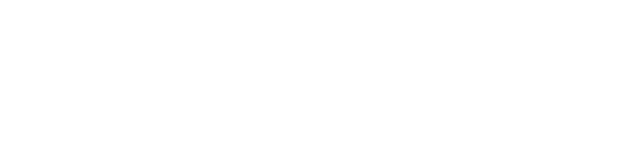
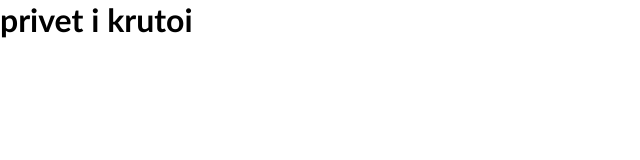
Before and after one commit to vikapv/laba-5, a plain HTML site: page index.html in a window 1280 px wide. Shown: the whole page, without its empty margins (0-640 px from the left). Drawn offline with Linux system fonts and the light colour scheme; files that its build step writes are made by us from their sources; a web font is replaced by a local one.

Commit message:
feat: создана разметка

```diff
--- a/assets/css/style.css
+++ b/assets/css/style.css
@@ -8,3 +8,6 @@
     margin: 0;
     box-sizing: inherit;
 }
+h1{
+    font-family: 'Trebuchet MS', 'Lucida Sans Unicode', 'Lucida Grande', 'Lucida Sans', Arial, sans-serif;
+}
--- a/index.html
+++ b/index.html
@@ -11,6 +11,6 @@
 <link href="https://fonts.googleapis.com/css2?family=Sixtyfour+Convergence&display=swap" rel="stylesheet">
 </head>
 <body>
-
+    <h1>privet i krutoi</h1>
 </body>
 </html>
```
